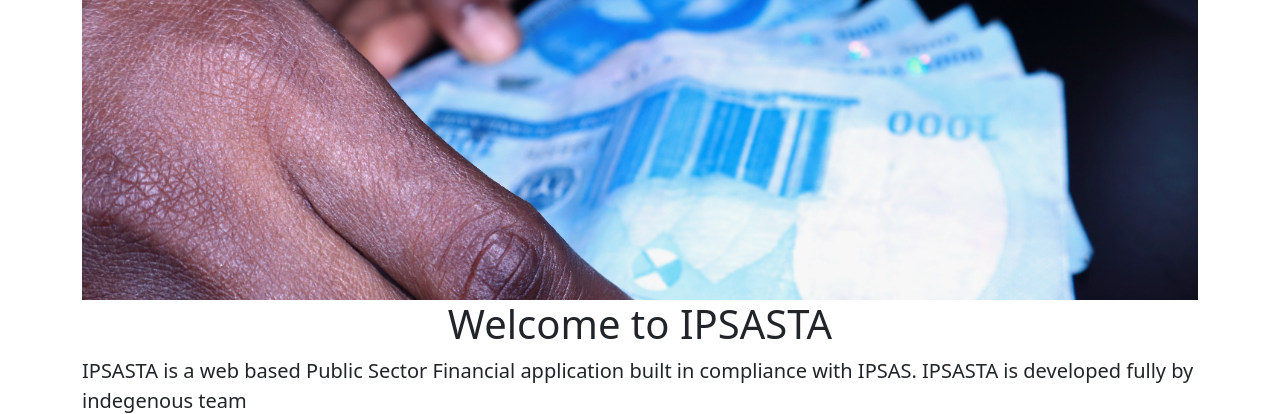
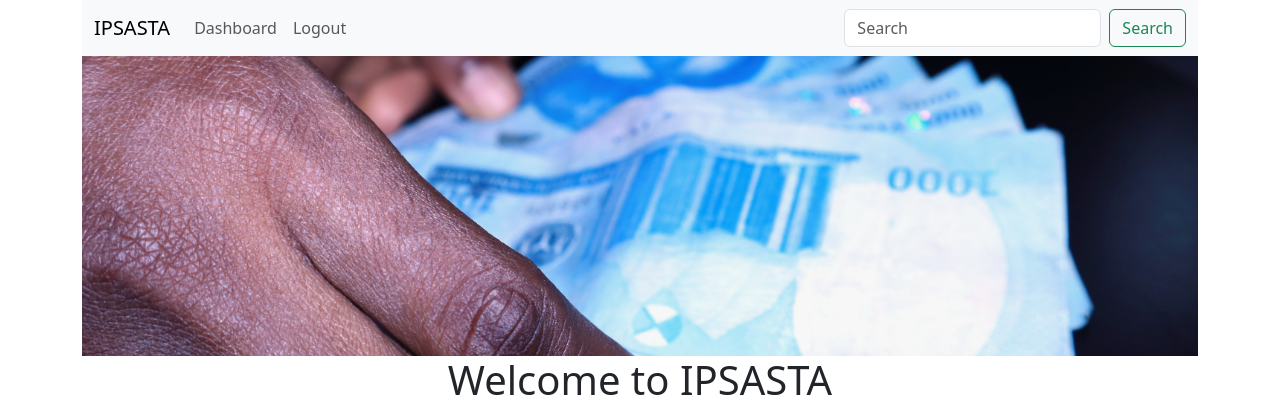
Before and after one commit to UbGreat/ipsas-app, a Flask app: page / in a window 1280 px wide. Shown: the top 414 px of the page. Run offline with Flask 3, Linux system fonts and the light colour scheme.

Commit message:
Added Navbar

```diff
--- a/templates/dashboard.html
+++ b/templates/dashboard.html
@@ -1,6 +1,7 @@
 {% include 'header.html' %}
 <body>
   <div class = "container">
+    {% include 'navbar.html' %}
   <img id = 'banner' class = "img-fluid" src = "https://ipsas-app--ubohodickson.repl.co/static/banner.jpg" height="300">
  <h1 class = "text-center">Dashboard</h1> <br>
   {% include 'transactions_items.html' %}
--- a/templates/index.html
+++ b/templates/index.html
@@ -1,6 +1,7 @@
 {% include 'header.html' %}
 <body>
   <div class = "container">
+    {% include 'navbar.html' %}
   <img id = 'banner' class = "img-fluid" src = "https://ipsas-app--ubohodickson.repl.co/static/banner.jpg" height="300">
  <h1 class = "text-center">Welcome to IPSASTA</h1>
   <p class = "lead">IPSASTA is a web based Public Sector Financial application built in compliance with IPSAS. IPSASTA is developed fully by indegenous team</p>
--- /dev/null
+++ b/templates/navbar.html
@@ -0,0 +1,24 @@
+<nav class="navbar navbar-expand-lg bg-body-tertiary">
+  <div class="container-fluid">
+    <a class="navbar-brand" href="/">IPSASTA</a>
+    <button class="navbar-toggler" type="button" data-bs-toggle="collapse" data-bs-target="#navbarSupportedContent" aria-controls="navbarSupportedContent" aria-expanded="false" aria-label="Toggle navigation">
+      <span class="navbar-toggler-icon"></span>
+    </button>
+    <div class="collapse navbar-collapse" id="navbarSupportedContent">
+      <ul class="navbar-nav me-auto mb-2 mb-lg-0">
+        <li class="nav-item">
+          <a class="nav-link" href="/dashboard">Dashboard</a>
+        </li>
+        <li class="nav-item">
+          <a class="nav-link" href="/login">Logout</a>
+        </li>
+      </ul>
+      <form class="d-flex" role="search">
+        <input class="form-control me-2" type="search" placeholder="Search" aria-label="Search">
+        <button class="btn btn-outline-success" type="submit">Search</button>
+
+      </form>
+
+    </div>
+  </div>
+</nav>
```
